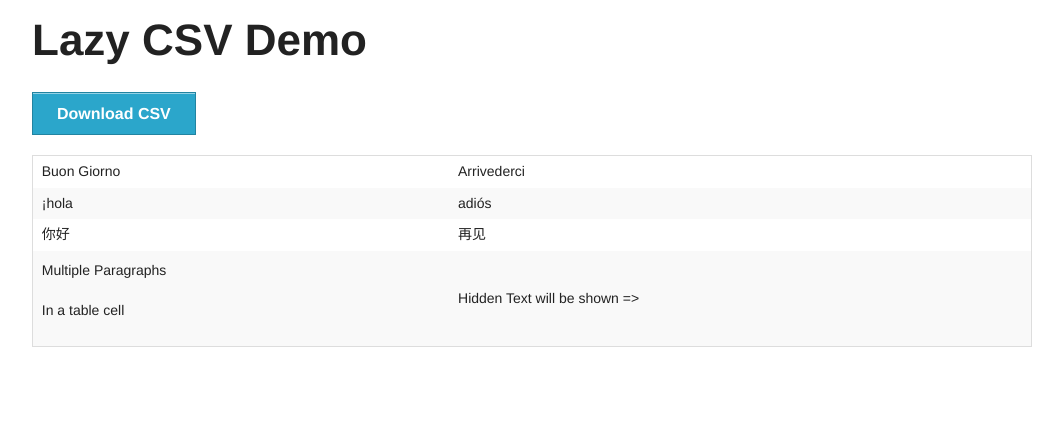
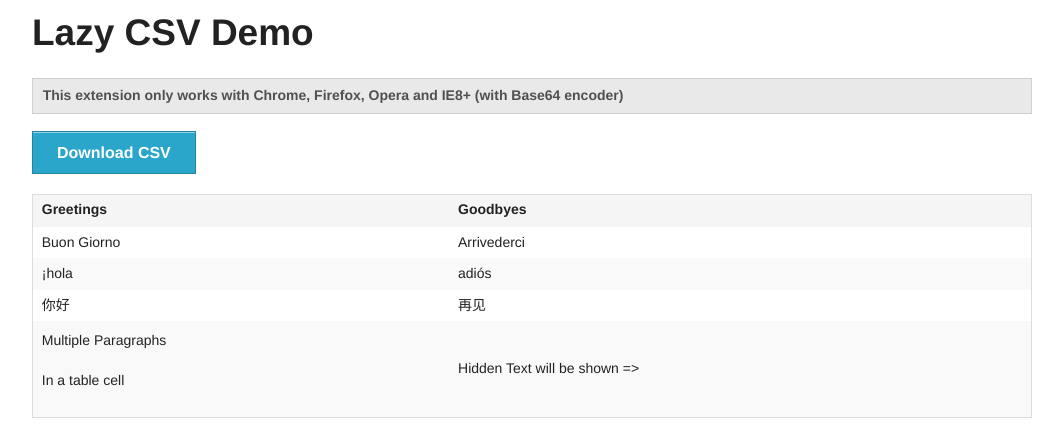
Before and after one commit to daemonsy/lazy_csv, a plain HTML site: page demo.html in a window 1280 px wide. Shown: the whole page, without its empty margins (108-1171 px from the left). Drawn offline with nearby package versions, Linux system fonts and the light colour scheme.

Commit message:
Update demo file and include a README finally.

```diff
--- a/demo.html
+++ b/demo.html
@@ -8,9 +8,17 @@
   </head>
   <body>
     <div class="row">
-      <h1>Lazy CSV Demo</h1>
+      <h2>Lazy CSV Demo</h2>
+      <div class="alert-box secondary">This extension only works with Chrome, Firefox, Opera and IE8+ (with Base64 encoder)</div>
       <a href="#" data-table=".js-csv-table" class="button">Download CSV</a>
       <table class="js-csv-table csv-table">
+        <thead>
+          <tr>
+            <th>Greetings</th>
+            <th>Goodbyes</th>
+          </tr>
+        </thead>
+        <tbody>
           <tr>
             <td>Buon Giorno</td>
             <td>Arrivederci</td>
@@ -32,6 +40,7 @@
               Hidden Text will be shown => <span class="hidden">This is hidden</span>
             </td>
           </tr>
+        </tbody>
       </table>
     </div>
     <script src="//ajax.googleapis.com/ajax/libs/jquery/1.9.1/jquery.min.js"></script>
```
Also changed, not shown: README.md (added). Lines whose indentation alone changed are shown as unchanged.
